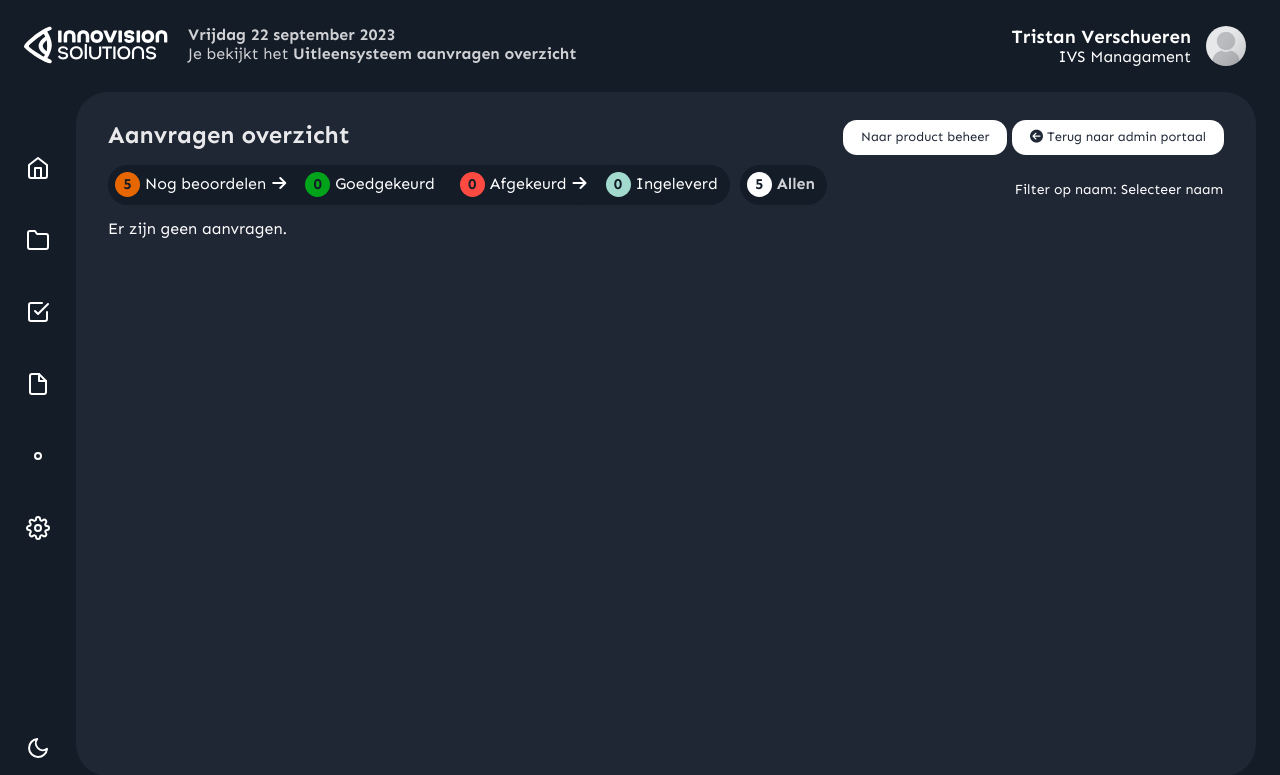
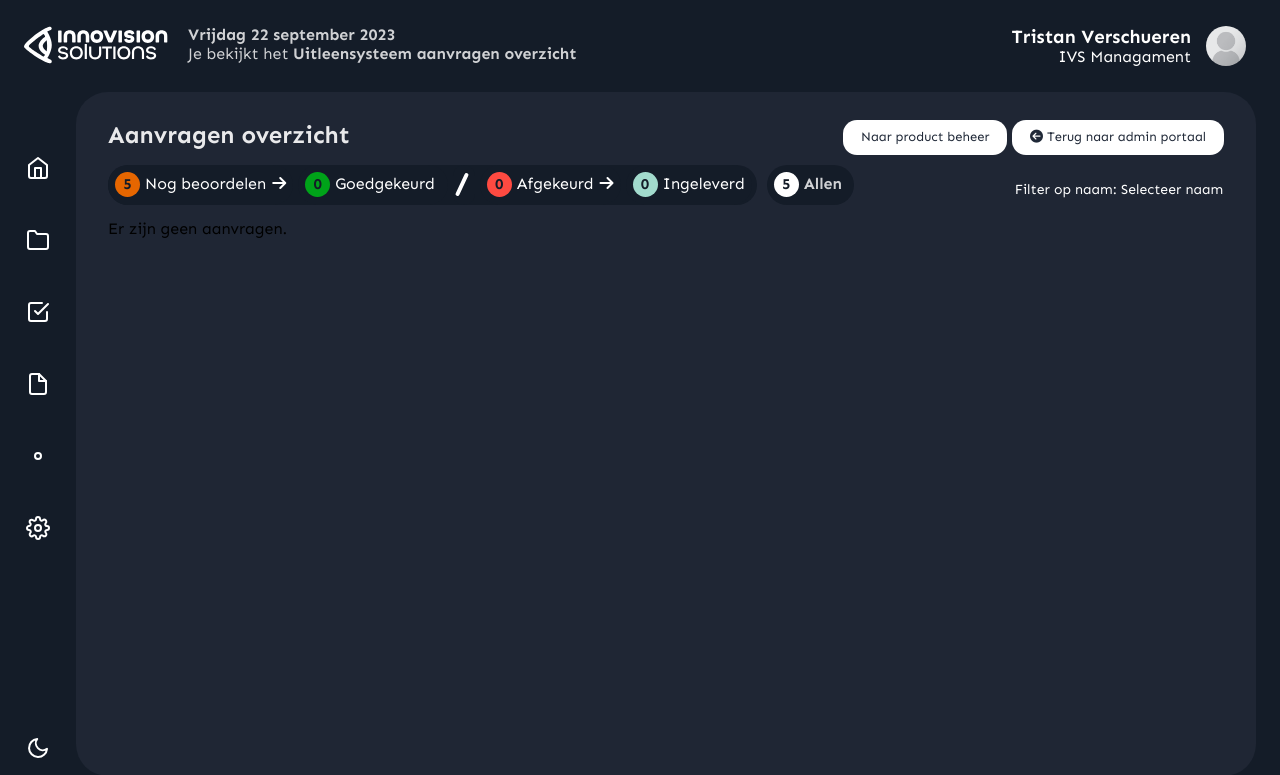
Before and after one commit to Jaffer2000/pms, a PHP site: page /uitleen_admin_aanvragen_overzicht.php?status=default_value&page=1 in a window 1280 px wide. Shown: the top 775 px of the page. Run offline with PHP 8.4, Linux system fonts and the light colour scheme; a user stored in the database is signed in; data comes from the database, SQL or seed files in the repository; some libraries are stand-ins or nearby versions.

Commit message:
slash toegevoegd, pagination filter gefixt. alle filter is nog bugged

```diff
--- a/model/UitleenAanvraag.php
+++ b/model/UitleenAanvraag.php
@@ -232,7 +232,7 @@ class UitleenAanvraag {
     {
         $return_array = array();
 
-        $query = "SeLeCt * FrOm `aanvragen` limit 1;";
+        $query = "Select * from `aanvragen` limit 1;";
         $result = $this->connect()->query($query);
 
         // For all database results:
--- a/style.css
+++ b/style.css
@@ -3008,3 +3008,16 @@ table {
 .rowhomepage{
   width: 60%;
 }
+
+.gg-format-slash {
+  box-sizing: border-box;
+  color: white;
+  position: relative;
+  margin-right: 4px;
+  display: block;
+  transform: rotate(25deg) scale(var(--ggs,1));
+  width: 4px;
+  height: 25px;
+  background: currentColor;
+  border-radius: 3px
+}
--- a/uitleen_admin_aanvragen_overzicht.php
+++ b/uitleen_admin_aanvragen_overzicht.php
@@ -303,6 +303,9 @@ function getButtonColorClass($status) {
                                        ><?php echo $resultgoedgekeurd ?> </span><a href="uitleen_admin_aanvragen_overzicht.php?status=1" class="filterbutton filteraanvraagoverzicht" >Goedgekeurd</a><i
                                         class="fa-solid fa-forward-slash" style="color:white; margin-left:6px;"></i></div>
 
+                                        <div class="status-type">
+                                            <i class="gg-format-slash eigenslashopmaak" ></i>
+                                        </div>
                                 <div class="status-type"><span class="afgekeurd"
                                       ><?php echo $resultafgekeurd ?> </span><a href="uitleen_admin_aanvragen_overzicht.php?status=3" class=" filterbutton filteraanvraagoverzicht" >Afgekeurd</a><i
                                         class="fa-solid fa-arrow-right" style="color:white; margin-left:6px;"></i></div>
@@ -434,67 +437,65 @@ function getButtonColorClass($status) {
     }
     ?>
 
+</div>
+<div class="stickypagination">
     <?php
 
+    // Check if the "all" filter is applied
+    $isAllFilter = ($selectedStatus === 'all' && $selectedStudent === 'all');
+
     // Calculate the total number of pages based on the filtered results
-                    $totalFilteredPages = ceil(count($filteredAanvragen) / $perPage);
-
-                    // Modify the $totalPages variable to use $totalFilteredPages when filtering is applied
-                    $totalPages = ($selectedStatus === 'all') ? ceil($totalAanvragen / $perPage) : $totalFilteredPages;
+    if ($isAllFilter) {
+        $totalPages = ceil(count($allAanvragen) / $perPage);
+    } else {
+        $totalPages = ceil(count($filteredAanvragen) / $perPage);
+    }
 
     if ($totalPages > 1) {
         echo '<div class="pagination">';
 
-                        // Display the pages based on $totalFilteredPages when filtering is applied
-                        for ($i = 2; $i <= $totalFilteredPages - 1; $i++) {
-                            $activeClass = ($i == $page) ? 'active' : '';
-                            echo '<a style="color: var(--main-color); margin-right:20px;' . ($i == $page ? ' text-decoration: underline;' : '') . '" href="?page=' . $i . '&status=' . urlencode($selectedStatus) . '&student=' . urlencode($selectedStudent) . '" class="' . $activeClass . '">' . $i . '</a>';
-                        }
-
         if ($page > 1) {
             // Include the current filter criteria in the pagination link
-                            echo '<a href="?page=' . ($page - 1) . '&status=' . urlencode($selectedStatus) . '&student=' . urlencode($selectedStudent) . '" style="color: var(--main-color); margin-right:20px;"><</a>';
+            echo '<a href="?page=1&status=' . urlencode($selectedStatus) . '&student=' . urlencode($selectedStudent) . '" style="color: var(--main-color); margin-right:20px;"><</a>';
         } else {
             echo '<span style="color: var(--main-color); margin-right:20px; opacity: 0.5;"><</span>';
         }
 
-                        // Display the first page
-                        echo '<a style="color: var(--main-color); margin-right:20px;' . ($page == 1 ? ' text-decoration: underline;' : '') . '" href="?page=1&status=' . urlencode($selectedStatus) . '&student=' . urlencode($selectedStudent) . '">1</a>';
+        // Determine the range of pages to display
+        $numPagesToShow = min($totalPages, 5); // Number of pages to show (adjust as needed)
 
-                        // Display the ellipsis if there are more than 3 pages
-                        if ($totalPages > 3) {
-                            if ($page > 3) {
+        // Calculate the start and end page numbers for the pagination
+        $startPage = max(1, $page - 2);
+        $endPage = min($totalPages, $page + 2);
+
+        if ($startPage > 1) {
+            // Add "..." after the first page
             echo '<span style="margin-right:20px;">...</span>';
         }
-                            // Determine the start and end page numbers to display
-                            $startPage = max(2, $page - 1);
-                            $endPage = min($totalPages - 1, $startPage + 2);
 
-                            // Display the pages within the range
+        // Display the pages
         for ($i = $startPage; $i <= $endPage; $i++) {
             $activeClass = ($i == $page) ? 'active' : '';
             // Include both 'page', 'status', and 'student' parameters in the pagination link
             echo '<a style="color: var(--main-color); margin-right:20px;' . ($i == $page ? ' text-decoration: underline;' : '') . '" href="?page=' . $i . '&status=' . urlencode($selectedStatus) . '&student=' . urlencode($selectedStudent) . '" class="' . $activeClass . '">' . $i . '</a>';
         }
 
-                            // Display the ellipsis if there are more pages after the displayed range
-                            if ($totalPages > $endPage) {
+        if ($endPage < $totalPages) {
+            // Add "..." before the last page
             echo '<span style="margin-right:20px;">...</span>';
         }
-                        } else {
-                            // Display all pages if there are 3 or fewer pages
-                            for ($i = 2; $i <= $totalPages - 1; $i++) {
+
+        // Display the last 3 spages
+        for ($i = $endPage; $i <= $startPage; $i++) {
             $activeClass = ($i == $page) ? 'active' : '';
+            // Include both 'page', 'status', and 'student' parameters in the pagination link
             echo '<a style="color: var(--main-color); margin-right:20px;' . ($i == $page ? ' text-decoration: underline;' : '') . '" href="?page=' . $i . '&status=' . urlencode($selectedStatus) . '&student=' . urlencode($selectedStudent) . '" class="' . $activeClass . '">' . $i . '</a>';
         }
-                        }
 
-                        // Display the last page
-                        echo '<a style="color: var(--main-color); margin-right:20px;' . ($page == $totalPages ? ' text-decoration: underline;' : '') . '" href="?page=' . $totalPages . '&status=' . urlencode($selectedStatus) . '&student=' . urlencode($selectedStudent) .'">' . $totalPages . '</a>';
 
         if ($page < $totalPages) {
             // Include the current filter criteria in the pagination link
-                            echo '<a href="?page=' . ($page + 1) . '&status=' . urlencode($selectedStatus) . '&student=' . urlencode($selectedStudent) . '" style="color: var(--main-color); margin-left:10px;">></a>';
+            echo '<a href="?page=' . $totalPages . '&status=' . urlencode($selectedStatus) . '&student=' . urlencode($selectedStudent) . '" style="color: var(--main-color); margin-left:10px;">></a>';
         } else {
             echo '<span style="color: var(--main-color); margin-left:10px; opacity: 0.5;">></span>';
         }
@@ -507,6 +508,7 @@ function getButtonColorClass($status) {
     ?>
     </div>
                 </div>
+
         </div>
         <!-- partial -->
         <script src="script/script.js"></script>
```
Also changed, not shown: index.php (line endings or trailing spaces). Lines whose indentation alone changed are shown as unchanged.
